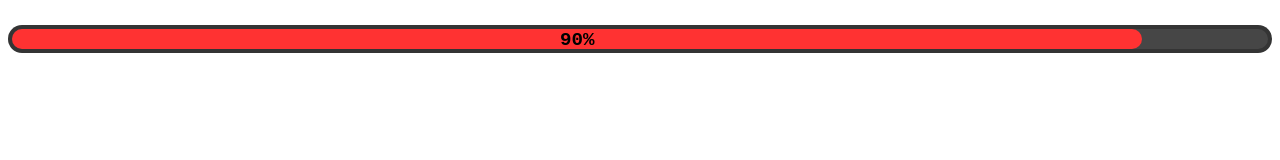
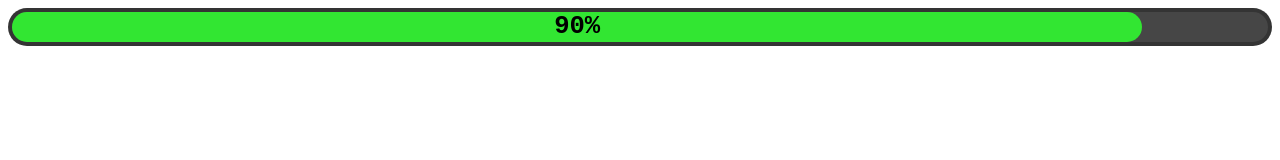
Before and after one commit to MiroJlassi/Progress-Bar, a plain HTML site: page index.html in a window 1280 px wide. Drawn offline with Linux system fonts and the light colour scheme.

Commit message:
bar v0.0.2

```diff
--- a/bar.css
+++ b/bar.css
@@ -1,6 +1,5 @@
 #container{
-  margin-top: 2%;
-  height: 20px;
+  height: 30px;
   border-radius: 22px;
   background-color: rgba(70,70,70,1);
   border: solid 4px rgba(10,10,10,0.3);
@@ -10,12 +9,12 @@
 #container .bar_fill{
   height: 100%;
   width:90%;
-  background-color: rgba(255,50,50,1);
+  background-color: rgba(50,230,50,1);
   border-radius: 22px;
 
 
   text-align: center;
   font-family: "Courier New";
-  font-size: 120%;
+  font-size: 160%;
   font-weight: bold;
 }
```
